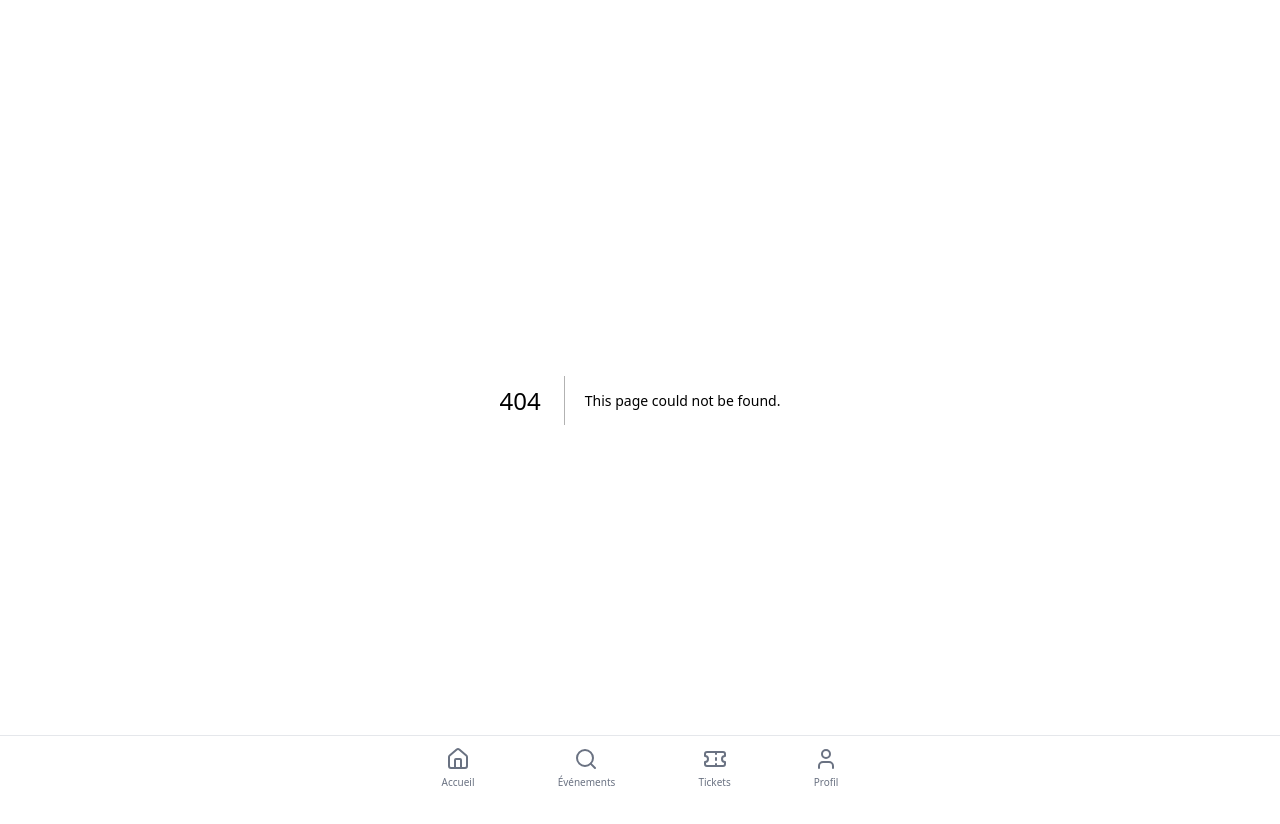
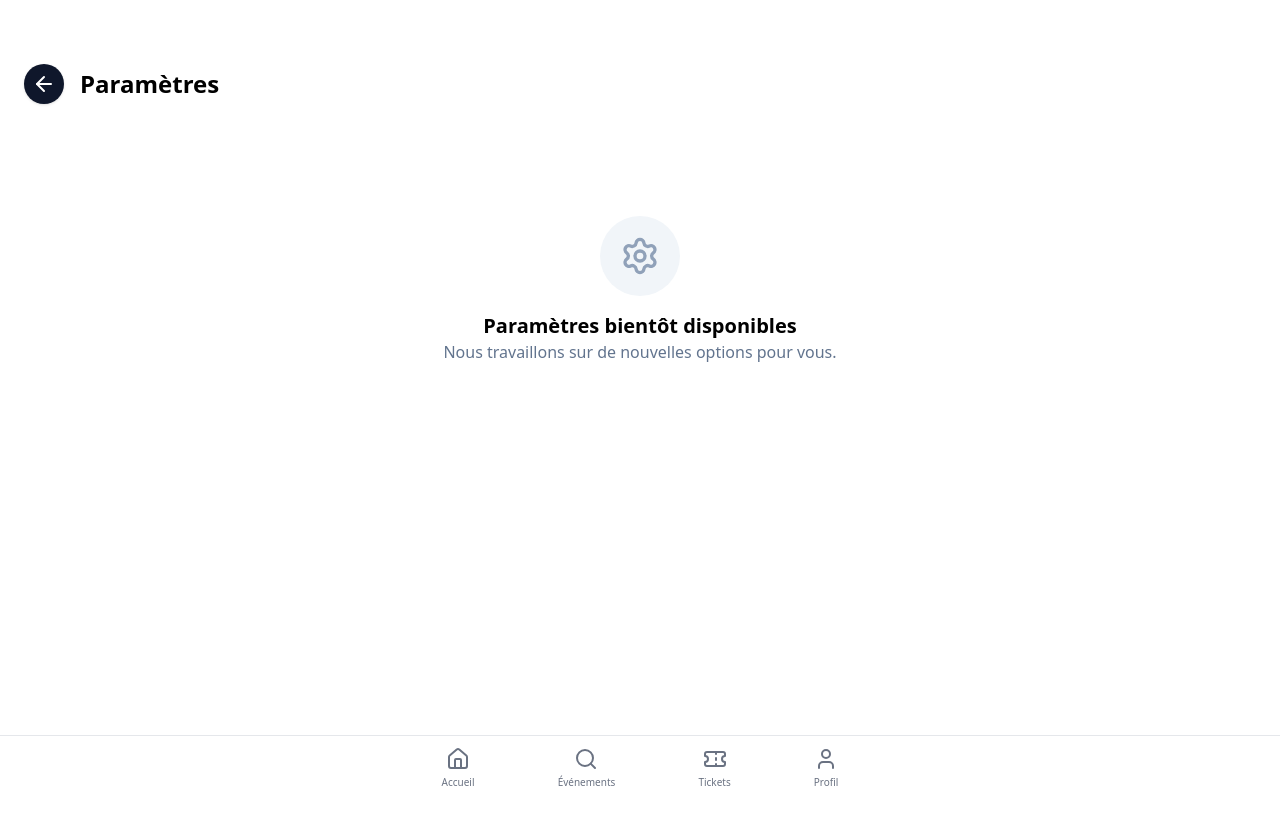
Before and after one commit to mamadouamadousylla-afk/J-lSaPlace, a Next.js app: page /mon-compte/parametres in a window 1280 px wide. Before the commit this address had no page. Shown: the top 824 px of the page. Built offline with nearby package versions, Linux system fonts and the light colour scheme.

Commit message:
Implement profile menu navigation: routes and placeholder pages

```diff
--- /dev/null
+++ b/src/app/mon-compte/arenes/page.tsx
@@ -0,0 +1,30 @@
+"use client"
+
+import { motion } from "framer-motion"
+import { MapPin, ArrowLeft } from "lucide-react"
+import { useRouter } from "next/navigation"
+
+export default function ArenesPage() {
+    const router = useRouter()
+
+    return (
+        <div className="flex flex-col min-h-screen bg-white p-6 pt-16 pb-32 space-y-8">
+            <div className="flex items-center gap-4">
+                <button onClick={() => router.back()} className="p-2 rounded-full bg-slate-900 shadow-sm text-white">
+                    <ArrowLeft className="w-6 h-6" />
+                </button>
+                <h1 className="text-2xl font-poppins font-bold text-black">Arènes Favorites</h1>
+            </div>
+
+            <div className="flex flex-col items-center justify-center py-20 text-center space-y-4">
+                <div className="w-20 h-20 rounded-full bg-slate-100 flex items-center justify-center text-slate-400">
+                    <MapPin className="w-10 h-10" />
+                </div>
+                <div>
+                    <h2 className="text-xl font-bold text-black">Aucune arène favorite</h2>
+                    <p className="text-slate-500">Ajoutez des arènes à vos favoris pour les retrouver ici.</p>
+                </div>
+            </div>
+        </div>
+    )
+}
--- /dev/null
+++ b/src/app/mon-compte/notifications/page.tsx
@@ -0,0 +1,30 @@
+"use client"
+
+import { motion } from "framer-motion"
+import { Bell, ArrowLeft } from "lucide-react"
+import { useRouter } from "next/navigation"
+
+export default function NotificationsPage() {
+    const router = useRouter()
+
+    return (
+        <div className="flex flex-col min-h-screen bg-white p-6 pt-16 pb-32 space-y-8">
+            <div className="flex items-center gap-4">
+                <button onClick={() => router.back()} className="p-2 rounded-full bg-slate-900 shadow-sm text-white">
+                    <ArrowLeft className="w-6 h-6" />
+                </button>
+                <h1 className="text-2xl font-poppins font-bold text-black">Notifications</h1>
+            </div>
+
+            <div className="flex flex-col items-center justify-center py-20 text-center space-y-4">
+                <div className="w-20 h-20 rounded-full bg-slate-100 flex items-center justify-center text-slate-400">
+                    <Bell className="w-10 h-10" />
+                </div>
+                <div>
+                    <h2 className="text-xl font-bold text-black">Aucune notification</h2>
+                    <p className="text-slate-500">Vous n'avez pas encore de notifications.</p>
+                </div>
+            </div>
+        </div>
+    )
+}
--- a/src/app/mon-compte/page.tsx
+++ b/src/app/mon-compte/page.tsx
@@ -5,10 +5,10 @@ import { User, Settings, CreditCard, Bell, MapPin, LogOut, ChevronRight, Trophy
 import Link from "next/link"
 
 const menuItems = [
-    { icon: CreditCard, label: "Historique d'achats", href: "#", color: "text-blue-500", bg: "bg-blue-50" },
-    { icon: Bell, label: "Notifications", href: "#", color: "text-purple-500", bg: "bg-purple-50" },
-    { icon: MapPin, label: "Arènes favorites", href: "#", color: "text-red-500", bg: "bg-red-50" },
-    { icon: Settings, label: "Paramètres", href: "#", color: "text-gray-500", bg: "bg-gray-50" },
+    { icon: CreditCard, label: "Historique d'achats", href: "/mon-compte/tickets", color: "text-blue-500", bg: "bg-blue-50" },
+    { icon: Bell, label: "Notifications", href: "/mon-compte/notifications", color: "text-purple-500", bg: "bg-purple-50" },
+    { icon: MapPin, label: "Arènes favorites", href: "/mon-compte/arenes", color: "text-red-500", bg: "bg-red-50" },
+    { icon: Settings, label: "Paramètres", href: "/mon-compte/parametres", color: "text-gray-500", bg: "bg-gray-50" },
 ]
 
 export default function ProfilePage() {
--- /dev/null
+++ b/src/app/mon-compte/parametres/page.tsx
@@ -0,0 +1,30 @@
+"use client"
+
+import { motion } from "framer-motion"
+import { Settings, ArrowLeft } from "lucide-react"
+import { useRouter } from "next/navigation"
+
+export default function SettingsPage() {
+    const router = useRouter()
+
+    return (
+        <div className="flex flex-col min-h-screen bg-white p-6 pt-16 pb-32 space-y-8">
+            <div className="flex items-center gap-4">
+                <button onClick={() => router.back()} className="p-2 rounded-full bg-slate-900 shadow-sm text-white">
+                    <ArrowLeft className="w-6 h-6" />
+                </button>
+                <h1 className="text-2xl font-poppins font-bold text-black">Paramètres</h1>
+            </div>
+
+            <div className="flex flex-col items-center justify-center py-20 text-center space-y-4">
+                <div className="w-20 h-20 rounded-full bg-slate-100 flex items-center justify-center text-slate-400">
+                    <Settings className="w-10 h-10" />
+                </div>
+                <div>
+                    <h2 className="text-xl font-bold text-black">Paramètres bientôt disponibles</h2>
+                    <p className="text-slate-500">Nous travaillons sur de nouvelles options pour vous.</p>
+                </div>
+            </div>
+        </div>
+    )
+}
```
